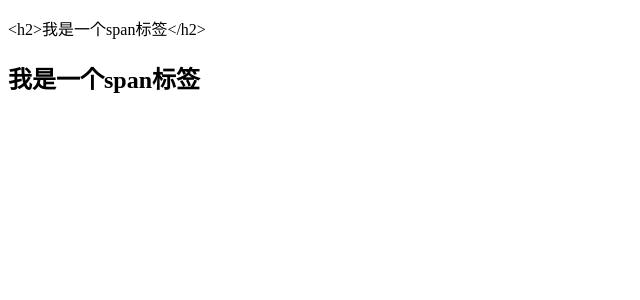
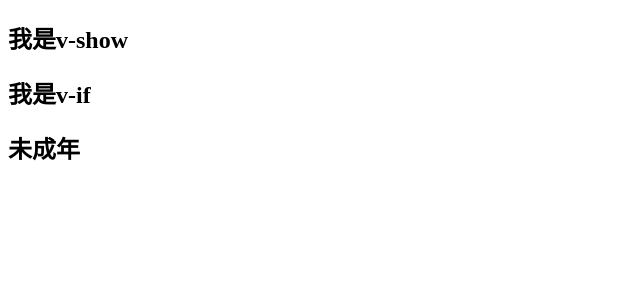
Before and after one commit to Disney-Princesses/vue-day3, a Vue app: page / in a window 1280 px wide. Shown: the top 300 px of the page, without its empty margins (0-640 px from the left). Built offline with nearby package versions, Linux system fonts and the light colour scheme.

Commit message:
v-show和v-if指令

```diff
--- a/src/App.vue
+++ b/src/App.vue
@@ -1,7 +1,9 @@
 <template>
   <div>
-    <p v-text="str"></p>
-    <p v-html="str"></p>
+    <h2 v-show="info">我是v-show</h2>
+    <h2 v-if="str">我是v-if</h2>
+    <h2 v-if="age >= 18">成年了</h2>
+    <h2 v-else>未成年</h2>
   </div>
 </template>
 
@@ -10,7 +12,9 @@ export default {
   name: "App",
   data() {
     return {
-      str: "<h2>我是一个span标签</h2>",
+      info: true,
+      str: true,
+      age: 2,
     };
   },
 };
```
Also changed, not shown: src/v-html和v-text.vue (added, +20 -0 lines).
